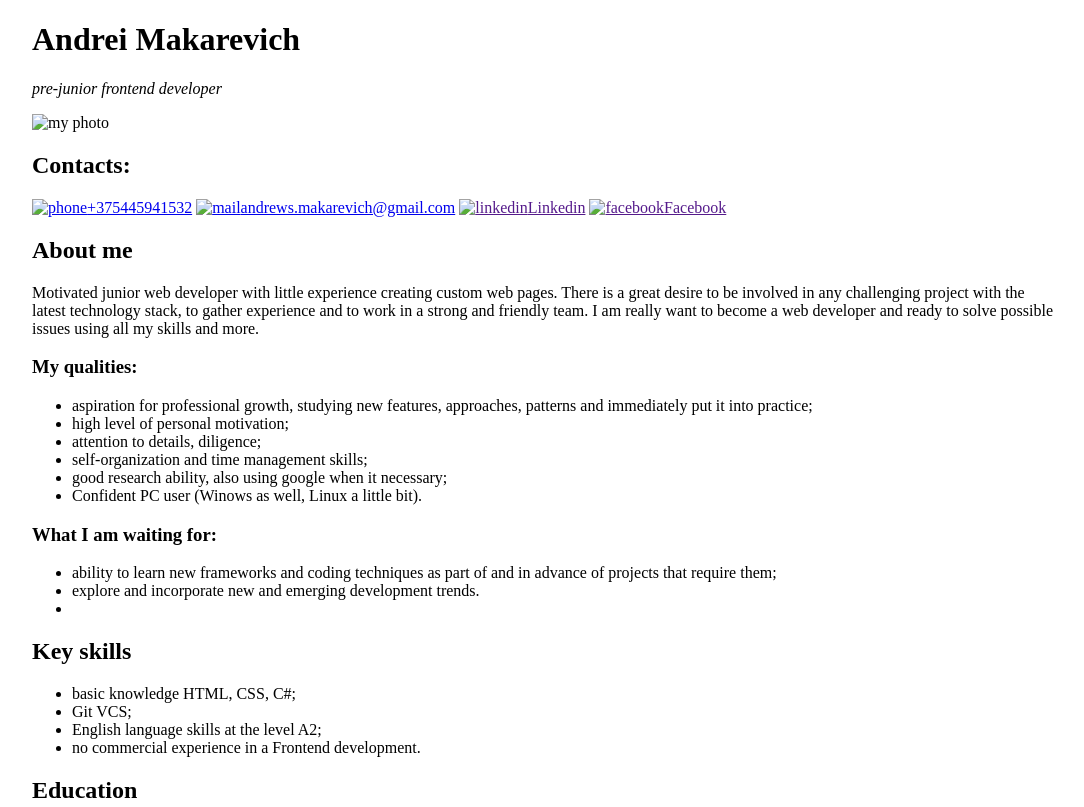
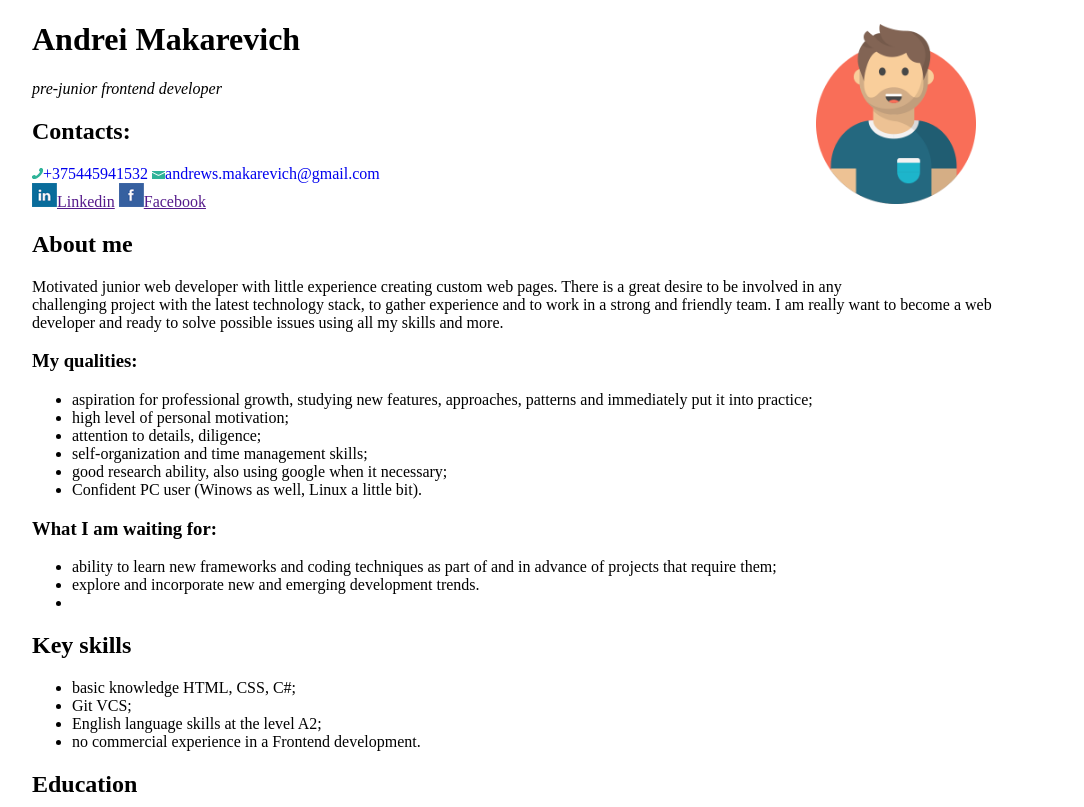
Before and after one commit to andrew-mak/rsschool-2019Q1-cv, a plain HTML site: page index.html in a window 1280 px wide. Shown: the top 807 px of the page, without its empty margins (96-1180 px from the left). Drawn offline with Linux system fonts and the light colour scheme.

Commit message:
style: add styles
add styles for some elements
add icons files

```diff
--- a/index.html
+++ b/index.html
@@ -9,13 +9,17 @@
       <header>
           <h1>Andrei Makarevich</h1>
           <p class="position-label"><i>pre-junior frontend developer</i></p>
-          <img src="photo.png" alt="my photo" />
+          <img class="myphoto" src="img/myphoto.png" alt="my photo"/>
           <div class="contact-info">
             <h2>Contacts:</h2>
-            <a href="tel:+375445941532"><img src="img/phone.png" alt="phone">+375445941532</a>
-            <a href="mailto:andrews.makarevich@gmail.com"><img src="img/mail.png" alt="mail">andrews.makarevich@gmail.com</a>
-            <a href=""><img src="img/linkedin.png" alt="linkedin" />Linkedin</a>
-            <a href=""><img src="img/facebook.png" alt="facebook" />Facebook</a>
+            <div class="main-contacts">
+                <a href="tel:+375445941532"><img src="img/phone.png" alt="phone">+375445941532</a>
+                <a href="mailto:andrews.makarevich@gmail.com"><img src="img/mail.png" alt="mail">andrews.makarevich@gmail.com</a>
+            </div>
+            <div class="social-contacts">
+                <a href=""><img src="img/linkedin.png" alt="linkedin" />Linkedin</a>
+                <a href=""><img src="img/facebook.png" alt="facebook" />Facebook</a>
+            </div>
           </div>
           <main>
               <section class="about">
--- a/style.css
+++ b/style.css
@@ -2,3 +2,15 @@ body {
     width: 1024px;
     margin: 0 auto;
 }
+
+.myphoto {
+    position: relative;
+    width: 160px;
+    top: -90px;
+    right: 80px;
+    vertical-align: top;
+    float: right;
+}
+.main-contacts a {
+    text-decoration: none;
+}
```
Also changed, not shown: img/Facebook.png (added), img/Linkedin.png (added), img/mail.png (added), img/myphoto.png (added), img/phone.png (added).
